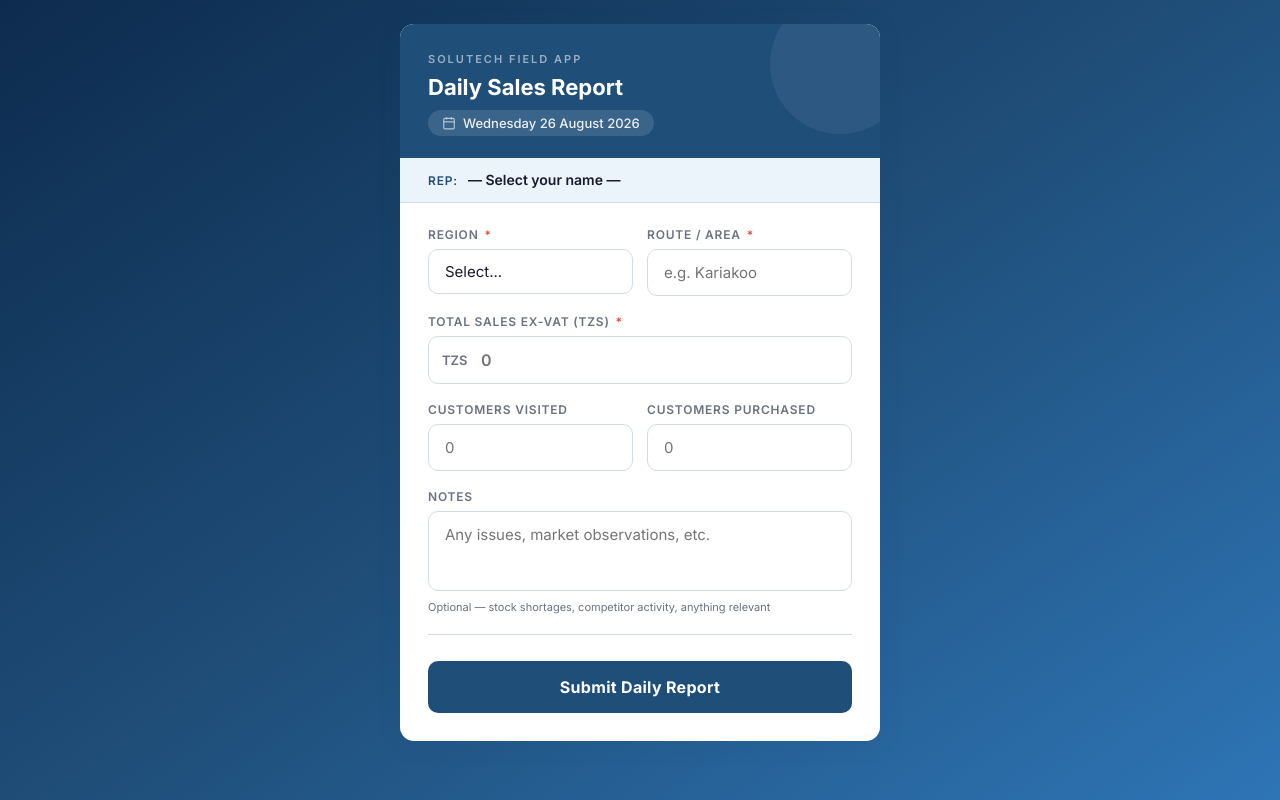
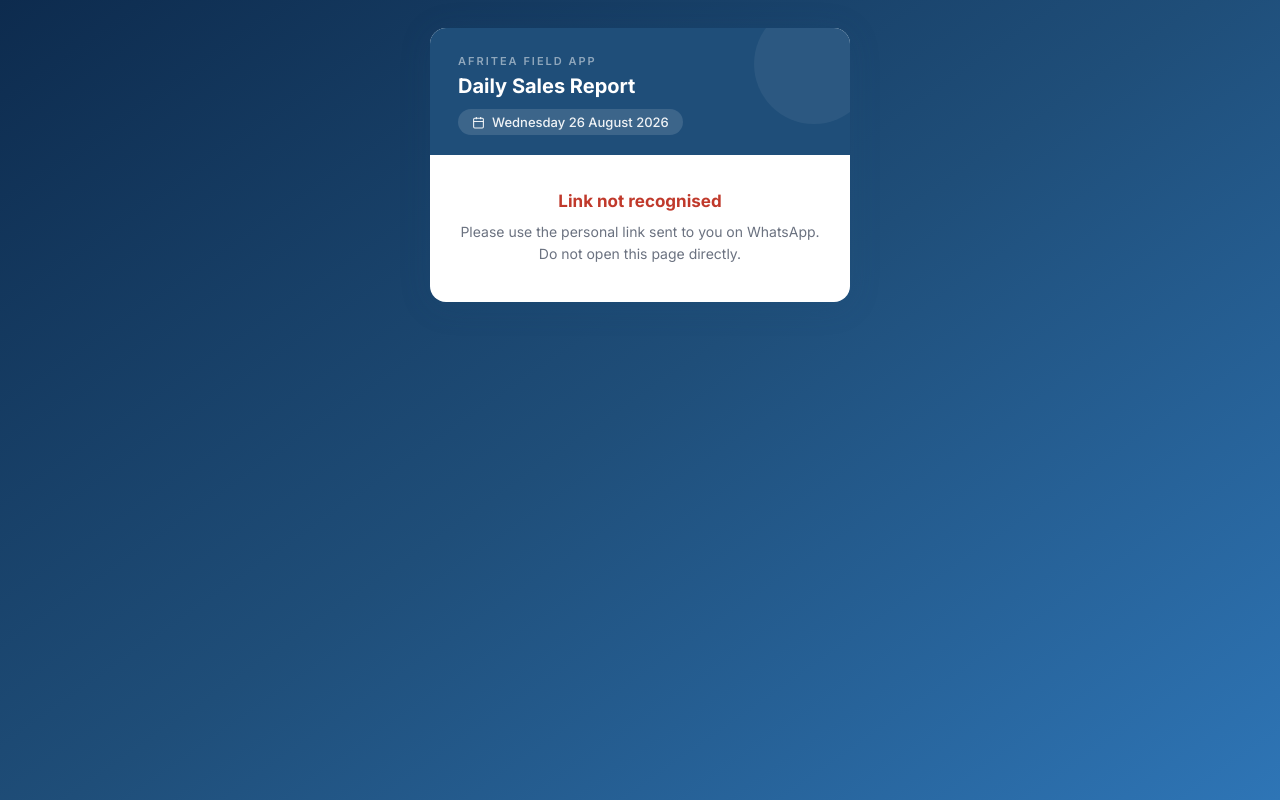
Before and after one commit to debmaj01-dev/Afritea-Sales-App, a plain HTML site: page index.html in a window 1280 px wide. Drawn offline with Linux system fonts and the light colour scheme.

Commit message:
Update index.html

```diff
--- a/index.html
+++ b/index.html
@@ -3,460 +3,165 @@
 <head>
 <meta charset="UTF-8">
 <meta name="viewport" content="width=device-width, initial-scale=1.0, maximum-scale=1.0">
-<title>Daily Sales Report</title>
+<title>Afritea Daily Sales Report</title>
 <style>
   @import url('https://fonts.googleapis.com/css2?family=Inter:wght@400;500;600;700&display=swap');
+  *{box-sizing:border-box;margin:0;padding:0}
+  body{
+    font-family:'Inter',sans-serif;
+    background:linear-gradient(145deg,#0d2b4e 0%,#1F4E79 50%,#2E75B6 100%);
+    min-height:100vh;display:flex;align-items:flex-start;
+    justify-content:center;padding:28px 16px 60px;
+  }
+  .card{background:#fff;border-radius:16px;box-shadow:0 4px 32px rgba(31,78,121,0.15);width:100%;max-width:420px;overflow:hidden}
 
-  :root {
-    --brand:    #1F4E79;
-    --accent:   #2E75B6;
-    --light:    #EBF3FB;
-    --success:  #1A7A4A;
-    --error:    #C0392B;
-    --text:     #1a1a2e;
-    --muted:    #6b7280;
-    --border:   #d1dce8;
-    --white:    #ffffff;
-    --radius:   14px;
-    --shadow:   0 4px 24px rgba(31,78,121,0.10);
-  }
+  /* Header */
+  .hdr{background:#1F4E79;padding:26px 28px 20px;position:relative;overflow:hidden}
+  .hdr::after{content:'';position:absolute;right:-24px;top:-24px;width:120px;height:120px;border-radius:50%;background:rgba(255,255,255,0.06)}
+  .hdr-brand{font-size:11px;font-weight:600;letter-spacing:2px;text-transform:uppercase;color:rgba(255,255,255,0.5);margin-bottom:6px}
+  .hdr h1{font-size:20px;font-weight:700;color:#fff;line-height:1.2}
+  .hdr-date{margin-top:11px;display:inline-flex;align-items:center;gap:7px;background:rgba(255,255,255,0.13);border-radius:30px;padding:5px 14px;font-size:13px;font-weight:500;color:rgba(255,255,255,0.92)}
 
-  * { box-sizing: border-box; margin: 0; padding: 0; }
+  /* Rep banner */
+  .rep-band{background:#EBF3FB;border-bottom:1px solid #d1dce8;padding:14px 28px}
+  .rep-band .name{font-size:16px;font-weight:700;color:#1F4E79;margin-bottom:4px}
+  .rep-band .meta{font-size:12px;color:#6b7280;display:flex;gap:14px}
 
-  body {
-    font-family: 'Inter', sans-serif;
-    background: linear-gradient(145deg, #0d2b4e 0%, #1F4E79 50%, #2E75B6 100%);
-    min-height: 100vh;
-    display: flex;
-    align-items: flex-start;
-    justify-content: center;
-    padding: 24px 16px 48px;
-  }
+  /* Error */
+  .err-wrap{padding:36px 28px;text-align:center}
+  .err-wrap h2{color:#C0392B;font-size:17px;margin-bottom:10px}
+  .err-wrap p{font-size:14px;color:#6b7280;line-height:1.6}
 
-  .card {
-    background: var(--white);
-    border-radius: var(--radius);
-    box-shadow: var(--shadow);
-    width: 100%;
-    max-width: 480px;
-    overflow: hidden;
-  }
+  /* Form */
+  .body{padding:24px 28px 30px}
+  .field{margin-bottom:20px}
+  .field label{display:block;font-size:11px;font-weight:600;color:#6b7280;text-transform:uppercase;letter-spacing:.8px;margin-bottom:8px}
+  .field input{width:100%;border:1.5px solid #d1dce8;border-radius:10px;padding:14px 16px;font-family:'Inter',sans-serif;font-size:15px;color:#1a1a2e;outline:none;transition:border-color .2s,box-shadow .2s;-webkit-appearance:none}
+  .field input:focus{border-color:#2E75B6;box-shadow:0 0 0 3px rgba(46,117,182,0.12)}
+  .money{position:relative}
+  .money .pfx{position:absolute;left:14px;top:50%;transform:translateY(-50%);font-size:13px;font-weight:600;color:#6b7280;pointer-events:none}
+  .money input{padding-left:54px!important;font-weight:700;font-size:18px;letter-spacing:.3px}
 
-  /* ── Header ── */
-  .header {
-    background: var(--brand);
-    padding: 28px 28px 22px;
-    position: relative;
-    overflow: hidden;
-  }
-  .header::after {
-    content: '';
-    position: absolute;
-    right: -30px; top: -30px;
-    width: 140px; height: 140px;
-    border-radius: 50%;
-    background: rgba(255,255,255,0.06);
-  }
-  .header-logo {
-    font-size: 11px;
-    font-weight: 600;
-    letter-spacing: 2px;
-    text-transform: uppercase;
-    color: rgba(255,255,255,0.55);
-    margin-bottom: 8px;
-  }
-  .header h1 {
-    font-size: 22px;
-    font-weight: 700;
-    color: var(--white);
-    line-height: 1.2;
-  }
-  .header-date {
-    margin-top: 10px;
-    display: inline-flex;
-    align-items: center;
-    gap: 7px;
-    background: rgba(255,255,255,0.12);
-    border-radius: 30px;
-    padding: 5px 14px;
-    font-size: 13px;
-    font-weight: 500;
-    color: rgba(255,255,255,0.9);
-  }
-  .header-date svg { opacity: 0.7; }
+  .btn{width:100%;background:#1F4E79;color:#fff;border:none;border-radius:10px;padding:16px;font-family:'Inter',sans-serif;font-size:16px;font-weight:700;cursor:pointer;transition:background .2s,transform .1s;margin-top:6px}
+  .btn:hover{background:#163d61}
+  .btn:active{transform:scale(.98)}
+  .btn:disabled{background:#93b4d0;cursor:not-allowed}
 
-  /* ── Rep selector ── */
-  .rep-bar {
-    background: var(--light);
-    padding: 14px 28px;
-    border-bottom: 1px solid var(--border);
-    display: flex;
-    align-items: center;
-    gap: 10px;
-  }
-  .rep-bar label {
-    font-size: 12px;
-    font-weight: 600;
-    color: var(--brand);
-    text-transform: uppercase;
-    letter-spacing: 0.8px;
-    white-space: nowrap;
-  }
-  .rep-bar select {
-    flex: 1;
-    border: none;
-    background: transparent;
-    font-family: 'Inter', sans-serif;
-    font-size: 14px;
-    font-weight: 600;
-    color: var(--text);
-    cursor: pointer;
-    outline: none;
-    -webkit-appearance: none;
-  }
+  .msg{display:none;margin-top:14px;border-radius:10px;padding:14px 16px;font-size:14px;font-weight:500;line-height:1.5}
+  .msg.ok{background:#e8f8f1;border:1.5px solid #a3d9bc;color:#1A7A4A}
+  .msg.err{background:#fdf0ee;border:1.5px solid #f0a89e;color:#C0392B}
 
-  /* ── Form body ── */
-  .form-body { padding: 24px 28px 28px; }
-
-  .field { margin-bottom: 18px; }
-  .field label {
-    display: block;
-    font-size: 12px;
-    font-weight: 600;
-    color: var(--muted);
-    text-transform: uppercase;
-    letter-spacing: 0.8px;
-    margin-bottom: 7px;
-  }
-  .field input,
-  .field select,
-  .field textarea {
-    width: 100%;
-    border: 1.5px solid var(--border);
-    border-radius: 10px;
-    padding: 13px 16px;
-    font-family: 'Inter', sans-serif;
-    font-size: 15px;
-    color: var(--text);
-    background: var(--white);
-    transition: border-color 0.2s, box-shadow 0.2s;
-    outline: none;
-    -webkit-appearance: none;
-  }
-  .field input:focus,
-  .field select:focus,
-  .field textarea:focus {
-    border-color: var(--accent);
-    box-shadow: 0 0 0 3px rgba(46,117,182,0.12);
-  }
-  .field textarea { resize: none; height: 80px; }
-
-  .field-row {
-    display: grid;
-    grid-template-columns: 1fr 1fr;
-    gap: 14px;
-  }
-
-  /* Sales input with TZS prefix */
-  .money-wrap {
-    position: relative;
-  }
-  .money-wrap .prefix {
-    position: absolute;
-    left: 14px;
-    top: 50%;
-    transform: translateY(-50%);
-    font-size: 13px;
-    font-weight: 600;
-    color: var(--muted);
-    pointer-events: none;
-  }
-  .money-wrap input {
-    padding-left: 52px !important;
-    font-weight: 600;
-    font-size: 16px;
-  }
-
-  /* Submit button */
-  .btn-submit {
-    width: 100%;
-    background: var(--brand);
-    color: var(--white);
-    border: none;
-    border-radius: 10px;
-    padding: 16px;
-    font-family: 'Inter', sans-serif;
-    font-size: 16px;
-    font-weight: 700;
-    cursor: pointer;
-    transition: background 0.2s, transform 0.1s;
-    margin-top: 6px;
-    letter-spacing: 0.3px;
-  }
-  .btn-submit:hover { background: #163d61; }
-  .btn-submit:active { transform: scale(0.98); }
-  .btn-submit:disabled { background: #93b4d0; cursor: not-allowed; }
-
-  /* Feedback states */
-  .feedback {
-    display: none;
-    margin-top: 16px;
-    border-radius: 10px;
-    padding: 14px 18px;
-    font-size: 14px;
-    font-weight: 500;
-    line-height: 1.5;
-  }
-  .feedback.success {
-    background: #e8f8f1;
-    border: 1.5px solid #a3d9bc;
-    color: var(--success);
-  }
-  .feedback.error {
-    background: #fdf0ee;
-    border: 1.5px solid #f0a89e;
-    color: var(--error);
-  }
-
-  /* Loading spinner */
-  .spinner {
-    display: inline-block;
-    width: 16px; height: 16px;
-    border: 2.5px solid rgba(255,255,255,0.4);
-    border-top-color: white;
-    border-radius: 50%;
-    animation: spin 0.7s linear infinite;
-    vertical-align: middle;
-    margin-right: 8px;
-  }
-  @keyframes spin { to { transform: rotate(360deg); } }
-
-  /* Divider */
-  .divider {
-    border: none;
-    border-top: 1px solid var(--border);
-    margin: 20px 0;
-  }
-
-  .field-hint {
-    font-size: 11px;
-    color: var(--muted);
-    margin-top: 5px;
-  }
-
-  /* Required star */
-  .req { color: #e74c3c; margin-left: 2px; }
-
+  .spin{display:inline-block;width:15px;height:15px;border:2.5px solid rgba(255,255,255,0.3);border-top-color:#fff;border-radius:50%;animation:spin .7s linear infinite;vertical-align:middle;margin-right:8px}
+  @keyframes spin{to{transform:rotate(360deg)}}
+  .req{color:#e74c3c;margin-left:2px}
+  hr{border:none;border-top:1px solid #d1dce8;margin:20px 0}
 </style>
 </head>
 <body>
-
 <div class="card">
 
-  <!-- Header: auto date -->
-  <div class="header">
-    <div class="header-logo">Solutech Field App</div>
+  <div class="hdr">
+    <div class="hdr-brand">Afritea Field App</div>
     <h1>Daily Sales Report</h1>
-    <div class="header-date">
-      <svg width="14" height="14" fill="none" stroke="currentColor" stroke-width="2" viewBox="0 0 24 24">
-        <rect x="3" y="4" width="18" height="18" rx="2"/><line x1="16" y1="2" x2="16" y2="6"/>
-        <line x1="8" y1="2" x2="8" y2="6"/><line x1="3" y1="10" x2="21" y2="10"/>
-      </svg>
-      <span id="auto-date">Loading...</span>
+    <div class="hdr-date">
+      <svg width="13" height="13" fill="none" stroke="currentColor" stroke-width="2" viewBox="0 0 24 24"><rect x="3" y="4" width="18" height="18" rx="2"/><line x1="16" y1="2" x2="16" y2="6"/><line x1="8" y1="2" x2="8" y2="6"/><line x1="3" y1="10" x2="21" y2="10"/></svg>
+      <span id="auto-date"></span>
     </div>
   </div>
 
-  <!-- Rep selector (first-time pick, remembered after) -->
-  <div class="rep-bar">
-    <label for="rep-select">Rep:</label>
-    <select id="rep-select" onchange="saveRep()">
-      <option value="">— Select your name —</option>
-      <option>AMINA</option>
-      <option>ANNE</option>
-      <option>CHRISTIAN</option>
-      <option>DANFORD</option>
-      <option>ESTHER</option>
-      <option>EVELYNE</option>
-      <option>GEORGE</option>
-      <option>GRASIA</option>
-      <option>KELVIN MSUYA</option>
-      <option>KIHEMBA</option>
-      <option>LISSA</option>
-      <option>MARIAM KAVINDI</option>
-      <option>MONICA</option>
-      <option>MWANAIDI</option>
-      <option>MWANGAZA</option>
-      <option>NEEMA</option>
-      <option>PATRICK</option>
-      <option>REHEMA KADANGA</option>
-      <option>SARAH</option>
-    </select>
+  <div id="rep-band" class="rep-band" style="display:none">
+    <div class="name" id="d-name"></div>
+    <div class="meta">
+      <span>📍 <span id="d-region"></span></span>
+      <span>🚛 <span id="d-truck"></span></span>
+    </div>
   </div>
 
-  <!-- Form -->
-  <div class="form-body">
-    <form id="daily-form" onsubmit="submitForm(event)">
+  <div id="err-wrap" class="err-wrap" style="display:none">
+    <h2>Link not recognised</h2>
+    <p>Please use the personal link sent to you on WhatsApp. Do not open this page directly.</p>
+  </div>
 
-      <div class="field-row">
+  <div id="form-wrap" style="display:none">
+    <div class="body">
+      <form id="f" onsubmit="send(event)">
+
         <div class="field">
-          <label>Region <span class="req">*</span></label>
-          <select name="region" required>
-            <option value="">Select...</option>
-            <option>Dar</option>
-            <option>Arusha</option>
-            <option>Mwanza</option>
-            <option>Mbeya</option>
-            <option>Dodoma</option>
-            <option>Tabora</option>
-            <option>Tanga</option>
-            <option>Morogoro</option>
-            <option>Lindi</option>
-            <option>Kigoma</option>
-            <option>Songea</option>
-            <option>Iringa</option>
-            <option>Mpanda</option>
-            <option>Bukoba</option>
-            <option>Rujewa</option>
-            <option>Zanzibar</option>
-          </select>
+          <label>Route / Area worked today <span class="req">*</span></label>
+          <input type="text" name="route" placeholder="e.g. Kariakoo, Mbagala..." required autocomplete="off">
         </div>
+
         <div class="field">
-          <label>Route / Area <span class="req">*</span></label>
-          <input type="text" name="route" placeholder="e.g. Kariakoo" required>
+          <label>Total Sales Ex-VAT <span class="req">*</span></label>
+          <div class="money">
+            <span class="pfx">TZS</span>
+            <input type="number" name="sales" placeholder="0" min="0" required>
+          </div>
         </div>
-      </div>
 
-      <div class="field">
-        <label>Total Sales Ex-VAT (TZS) <span class="req">*</span></label>
-        <div class="money-wrap">
-          <span class="prefix">TZS</span>
-          <input type="number" name="sales" placeholder="0" min="0" required>
-        </div>
-      </div>
+        <hr>
+        <button class="btn" id="btn" type="submit">Submit Report</button>
 
-      <div class="field-row">
-        <div class="field">
-          <label>Customers Visited</label>
-          <input type="number" name="customers_visited" placeholder="0" min="0">
-        </div>
-        <div class="field">
-          <label>Customers Purchased</label>
-          <input type="number" name="customers_purchased" placeholder="0" min="0">
-        </div>
-      </div>
+        <div class="msg ok" id="m-ok">✅ Submitted! Report recorded for <span id="c-name"></span>.</div>
+        <div class="msg err" id="m-err">❌ <span id="e-txt">Something went wrong. Try again.</span></div>
+      </form>
+    </div>
+  </div>
 
-      <div class="field">
-        <label>Notes</label>
-        <textarea name="notes" placeholder="Any issues, market observations, etc."></textarea>
-        <div class="field-hint">Optional — stock shortages, competitor activity, anything relevant</div>
-      </div>
+</div>
+<script>
+  const SCRIPT = 'https://script.google.com/macros/s/AKfycbyhlsR0taqqJGvEu4P-TDlWrLoNQK24z_svUQcYiNJxM67KqKzUUgFLlL31dT-SQCIJNg/exec';
 
-      <hr class="divider">
+  const today = new Date();
+  document.getElementById('auto-date').textContent = today.toLocaleDateString('en-GB',{weekday:'long',day:'numeric',month:'long',year:'numeric'});
 
-      <button type="submit" class="btn-submit" id="submit-btn">Submit Daily Report</button>
+  const p      = new URLSearchParams(window.location.search);
+  const repName   = p.get('rep');
+  const repRegion = p.get('region');
+  const repTruck  = p.get('truck');
 
-      <div class="feedback success" id="msg-success">
-        ✅ Submitted successfully! Your report for <strong id="confirm-date"></strong> has been recorded.
-      </div>
-      <div class="feedback error" id="msg-error">
-        ❌ <span id="error-text">Something went wrong. Please try again.</span>
-      </div>
-
-    </form>
-  </div>
-</div>
-
-<script>
-  // ── CONFIGURATION ────────────────────────────────────────────────────────
-  // Replace this URL with your Google Apps Script Web App URL after deployment
-  const SCRIPT_URL = 'Yhttps://script.google.com/macros/s/AKfycby6U8TAHExf08FMhRryyzB83Y18M5BmOQ4uBYK0tl1f247oeGATi6jORmN5Vx9ERAzE/exec';
-  // ────────────────────────────────────────────────────────────────────────
-
-  // Auto date display
-  const today = new Date();
-  const dateStr = today.toLocaleDateString('en-GB', {
-    weekday: 'long', day: 'numeric', month: 'long', year: 'numeric'
-  });
-  document.getElementById('auto-date').textContent = dateStr;
-
-  // Remember rep name across sessions (localStorage)
-  const repSelect = document.getElementById('rep-select');
-  const savedRep = localStorage.getItem('solutech_rep');
-  if (savedRep) repSelect.value = savedRep;
-
-  function saveRep() {
-    localStorage.setItem('solutech_rep', repSelect.value);
+  if (repName && repRegion) {
+    document.getElementById('d-name').textContent   = repName;
+    document.getElementById('d-region').textContent = repRegion;
+    document.getElementById('d-truck').textContent  = repTruck || '—';
+    document.getElementById('c-name').textContent   = repName.split(' ')[0];
+    document.getElementById('rep-band').style.display  = 'block';
+    document.getElementById('form-wrap').style.display = 'block';
+  } else {
+    document.getElementById('err-wrap').style.display = 'block';
   }
 
-  // Form submission
-  async function submitForm(e) {
+  async function send(e) {
     e.preventDefault();
-
-    const rep = repSelect.value;
-    if (!rep) {
-      showError('Please select your name at the top before submitting.');
-      return;
-    }
-
-    const form    = document.getElementById('daily-form');
-    const btn     = document.getElementById('submit-btn');
-    const data    = new FormData(form);
-
-    // Build payload
-    const payload = {
-      rep_name:            rep,
-      date:                today.toLocaleDateString('en-GB'),   // DD/MM/YYYY
-      timestamp:           today.toISOString(),
-      region:              data.get('region'),
-      route:               data.get('route'),
-      sales_ex_vat:        data.get('sales'),
-      customers_visited:   data.get('customers_visited') || 0,
-      customers_purchased: data.get('customers_purchased') || 0,
-      notes:               data.get('notes') || ''
-    };
-
-    // UI: loading state
+    const d   = new FormData(document.getElementById('f'));
+    const btn = document.getElementById('btn');
     btn.disabled = true;
-    btn.innerHTML = '<span class="spinner"></span>Submitting...';
-    hideMessages();
-
+    btn.innerHTML = '<span class="spin"></span>Submitting...';
+    document.getElementById('m-ok').style.display = 'none';
+    document.getElementById('m-err').style.display = 'none';
     try {
-      await fetch(SCRIPT_URL, {
-        method: 'POST',
-        mode: 'no-cors',
-        headers: { 'Content-Type': 'application/json' },
-        body: JSON.stringify(payload)
+      await fetch(SCRIPT, {
+        method:'POST', mode:'no-cors',
+        headers:{'Content-Type':'application/json'},
+        body: JSON.stringify({
+          date:        today.toLocaleDateString('en-GB'),
+          rep_name:    repName,
+          region:      repRegion,
+          truck:       repTruck || '',
+          route:       d.get('route'),
+          sales_ex_vat: d.get('sales')
+        })
       });
-
-      // no-cors returns opaque response — assume success if no error thrown
-      showSuccess();
-      form.reset();
-      repSelect.value = localStorage.getItem('solutech_rep') || '';
-      document.getElementById('confirm-date').textContent =
-        today.toLocaleDateString('en-GB', { day: 'numeric', month: 'long', year: 'numeric' });
-
-    } catch (err) {
-      showError('Network error. Check your connection and try again.');
+      document.getElementById('m-ok').style.display = 'block';
+      document.getElementById('f').reset();
+    } catch(err) {
+      document.getElementById('e-txt').textContent = 'Network error. Check connection and try again.';
+      document.getElementById('m-err').style.display = 'block';
     } finally {
       btn.disabled = false;
-      btn.innerHTML = 'Submit Daily Report';
+      btn.innerHTML = 'Submit Report';
     }
   }
-
-  function showSuccess() {
-    document.getElementById('msg-success').style.display = 'block';
-    document.getElementById('msg-error').style.display   = 'none';
-  }
-  function showError(msg) {
-    document.getElementById('error-text').textContent    = msg;
-    document.getElementById('msg-error').style.display  = 'block';
-    document.getElementById('msg-success').style.display = 'none';
-  }
-  function hideMessages() {
-    document.getElementById('msg-success').style.display = 'none';
-    document.getElementById('msg-error').style.display   = 'none';
-  }
 </script>
-
 </body>
 </html>
```
